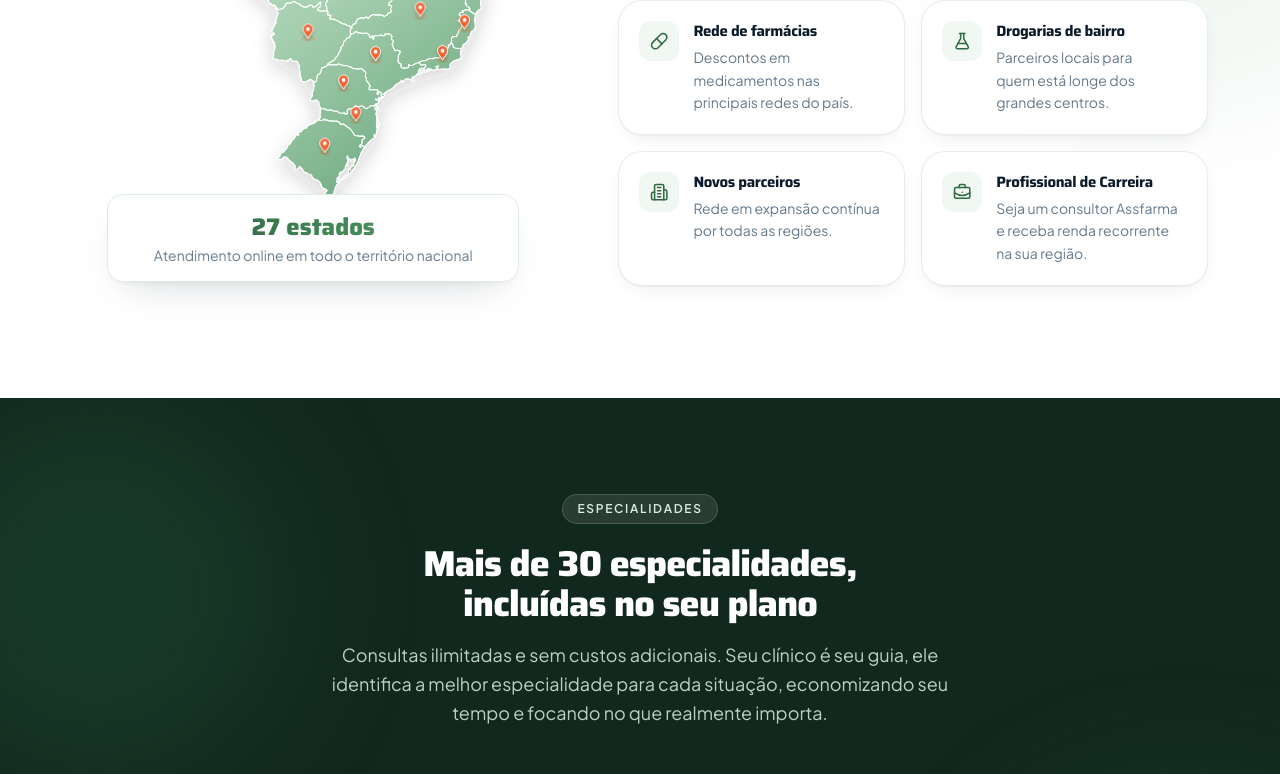
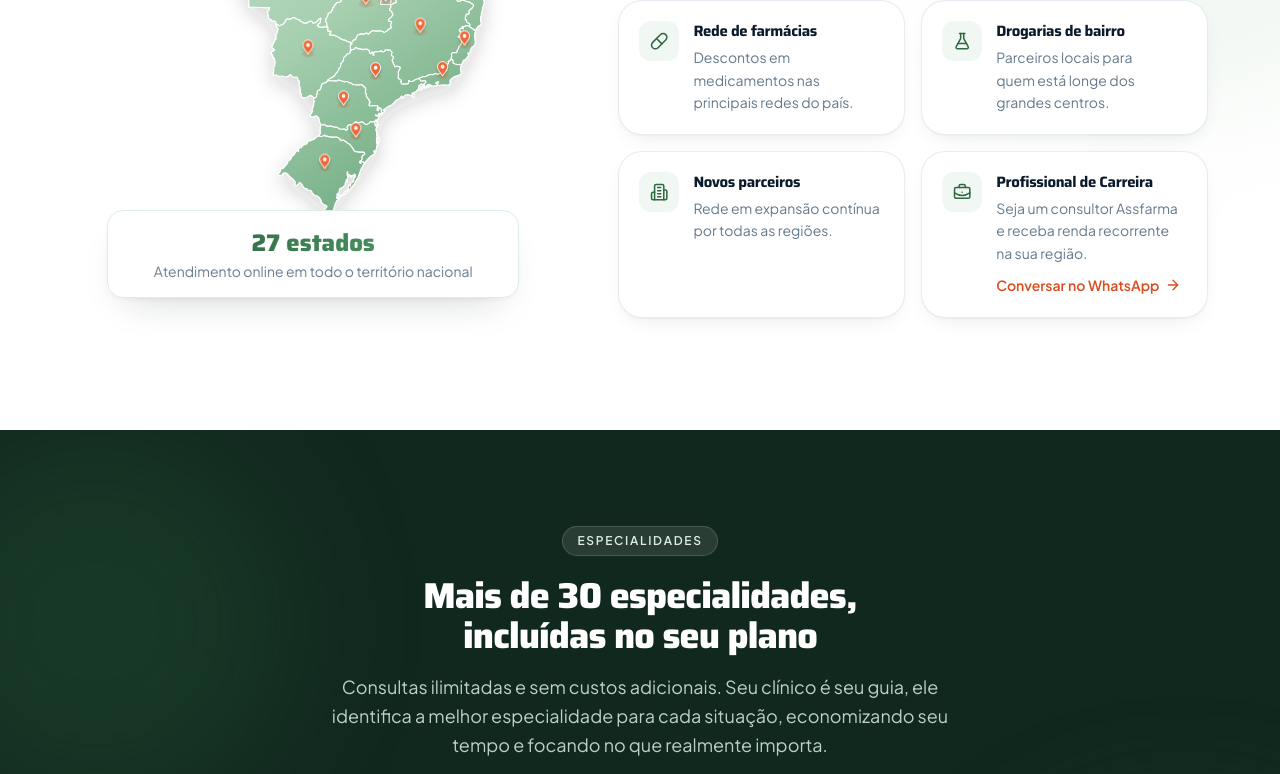
Before and after one commit to telemed360/assfarma, a Next.js app: page / in a window 1280 px wide. Shown: the part 3365-4139 px from the top of the page. Built offline with nearby package versions, Linux system fonts and the light colour scheme.

Commit message:
Card Profissional de Carreira leva ao WhatsApp
Co-Authored-By: Claude Opus 5.5 <noreply@anthropic.com>

```diff
--- a/src/components/Coverage.tsx
+++ b/src/components/Coverage.tsx
@@ -1,7 +1,7 @@
 import BrazilMap from "./illustrations/BrazilMap";
-import { Pill, FlaskConical, Building2, BriefcaseBusiness, Store, Sparkles } from "lucide-react";
+import { Pill, FlaskConical, Building2, BriefcaseBusiness, Store, Sparkles, ArrowRight } from "lucide-react";
 import Reveal from "./Reveal";
-import { network } from "@/lib/site";
+import { network, waLink } from "@/lib/site";
 
 const icons = [Pill, FlaskConical, Building2, BriefcaseBusiness, Store, Sparkles];
 
@@ -42,15 +42,41 @@ export function Coverage() {
                 const Icon = icons[i % icons.length];
                 return (
                   <Reveal key={n.title} delay={140 + i * 60}>
-                    <div className="card card-hover flex h-full items-start gap-3.5 p-5">
+                    {(() => {
+                      const body = (
+                        <>
                           <span className="flex h-10 w-10 shrink-0 items-center justify-center rounded-xl bg-brand-50 text-brand-600">
                             <Icon className="h-[1.15rem] w-[1.15rem]" aria-hidden />
                           </span>
                           <div>
                             <h3 className="text-[0.9375rem] font-bold leading-snug">{n.title}</h3>
                             <p className="mt-1 text-sm leading-relaxed text-ink-muted">{n.desc}</p>
+                            {n.whatsappMsg && (
+                              <span className="mt-2.5 inline-flex items-center gap-1.5 text-sm font-semibold text-accent-600">
+                                Conversar no WhatsApp
+                                <ArrowRight
+                                  className="h-4 w-4 transition-transform duration-200 group-hover:translate-x-1"
+                                  aria-hidden
+                                />
+                              </span>
+                            )}
                           </div>
-                    </div>
+                        </>
+                      );
+                      const cls = "card card-hover flex h-full items-start gap-3.5 p-5";
+                      return n.whatsappMsg ? (
+                        <a
+                          href={waLink(n.whatsappMsg)}
+                          target="_blank"
+                          rel="noopener noreferrer"
+                          className={`group ${cls} focus-visible:outline-none focus-visible:ring-2 focus-visible:ring-brand-500`}
+                        >
+                          {body}
+                        </a>
+                      ) : (
+                        <div className={cls}>{body}</div>
+                      );
+                    })()}
                   </Reveal>
                 );
               })}
--- a/src/lib/site.ts
+++ b/src/lib/site.ts
@@ -187,12 +187,23 @@ export const specialties = [
 ] as const;
 
 /* ------------------------------------------------------------- COBERTURA */
-export const network = [
+type NetworkItem = {
+  title: string;
+  desc: string;
+  /** Se preenchido, o card vira um link para o WhatsApp com esta mensagem. */
+  whatsappMsg?: string;
+};
+
+export const network: NetworkItem[] = [
   { title: "Rede de farmácias", desc: "Descontos em medicamentos nas principais redes do país." },
   { title: "Drogarias de bairro", desc: "Parceiros locais para quem está longe dos grandes centros." },
   { title: "Novos parceiros", desc: "Rede em expansão contínua por todas as regiões." },
-  { title: "Profissional de Carreira", desc: "Seja um consultor Assfarma e receba renda recorrente na sua região." },
-] as const;
+  {
+    title: "Profissional de Carreira",
+    desc: "Seja um consultor Assfarma e receba renda recorrente na sua região.",
+    whatsappMsg: "Olá! Vim pelo site e quero ser um consultor Assfarma.",
+  },
+];
 
 /* ----------------------------------------------------------- DEPOIMENTOS */
 export const testimonials = [
```
Lines whose indentation alone changed are shown as unchanged.
